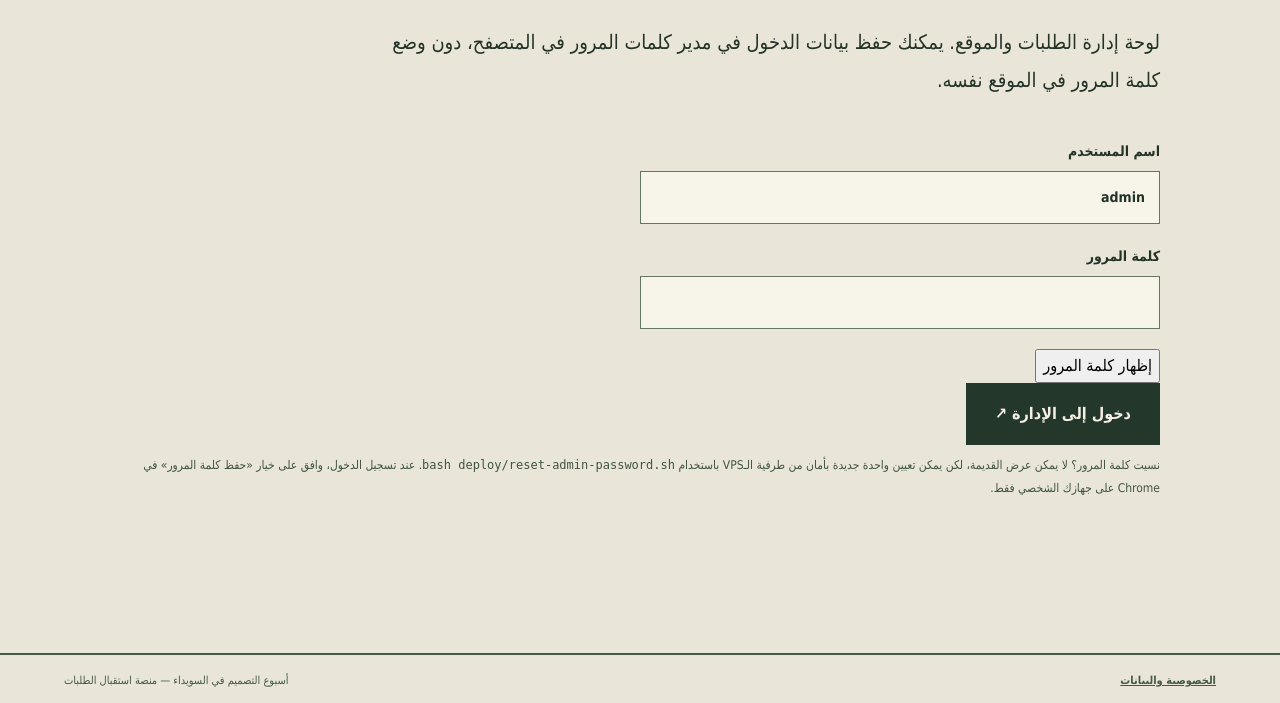
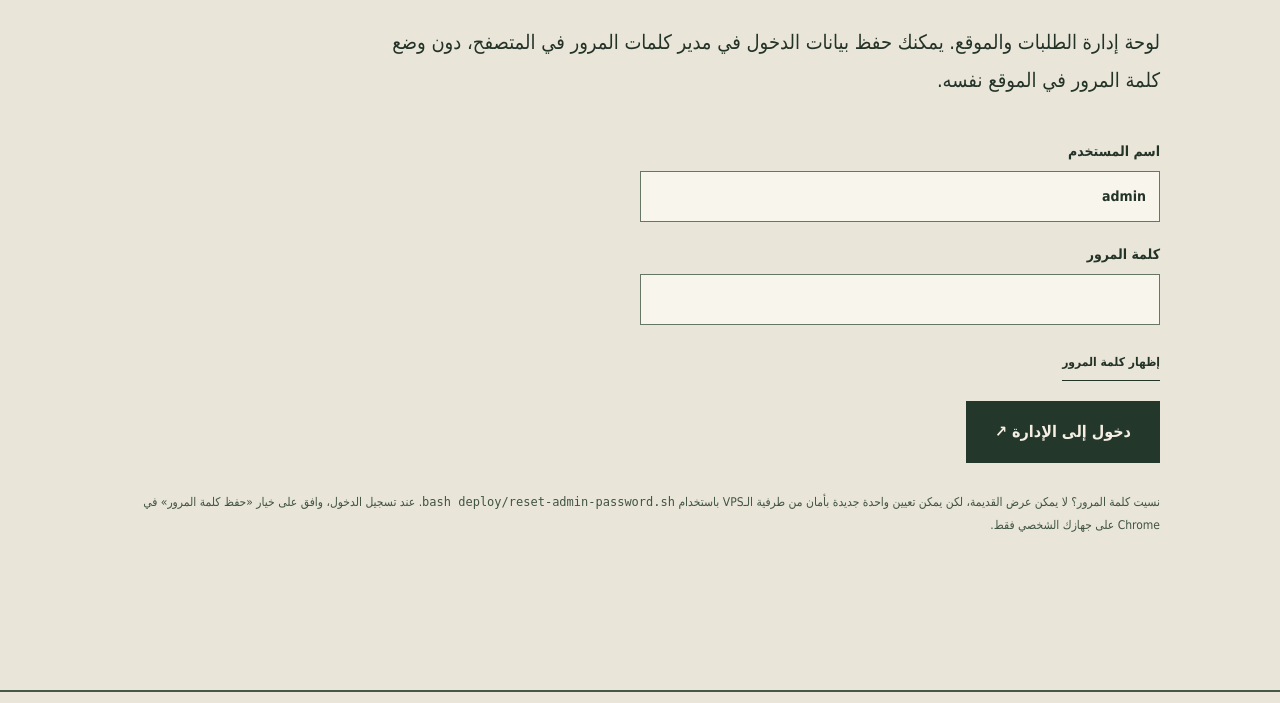
Before and after one commit to Maximad/DesignWeek, a FastAPI app: page /manage/login/ in a window 1280 px wide. Shown: the part 291-994 px from the top of the page. Run offline with FastAPI, Linux system fonts and the light colour scheme; parts of the project's set-up code (start-up, migrations or seed data) failed here and were passed over.

Commit message:
style: accessible admin login controls and password-manager-compatible fields

```diff
--- a/server/static/forms.css
+++ b/server/static/forms.css
@@ -36,3 +36,8 @@
 .cms-actions{display:flex;flex-wrap:wrap;align-items:center;gap:18px;border-top:2px solid var(--line);padding-top:18px}
 .cms-actions span{color:#566557;font-size:12px}
 @media(min-width:850px){.cms-layout{grid-template-columns:250px minmax(0,1fr);gap:36px;align-items:start}.cms-sidebar{position:sticky;top:16px}.cms-sidebar .cms-nav{max-height:72vh}.cms-fields{grid-template-columns:repeat(2,minmax(0,1fr));gap:12px}.cms-field:has(textarea[rows="5"]){grid-column:1/-1}}
+
+/* Login: browser password manager compatible, without public secret storage. */
+.reveal-password{display:inline-flex;margin:0 0 18px;padding:7px 0;border:0;border-bottom:1px solid currentColor;color:var(--ink);background:transparent;font-weight:700;font-size:12px}
+.login-submit{margin:2px 0 28px}
+.form.narrow input[name="username"],.form.narrow input[name="password"]{width:100%;background:#F8F5ED;border:1.5px solid #657665;padding:12px 13px;min-height:49px}
```
